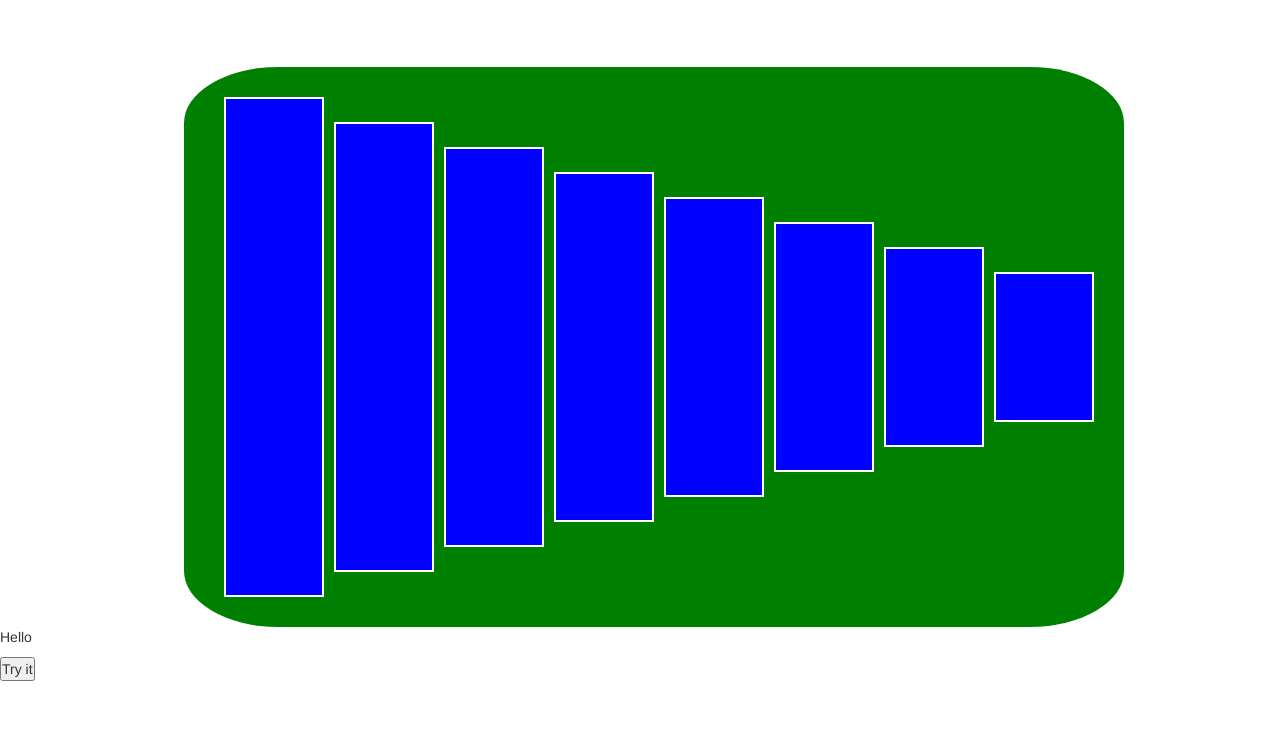
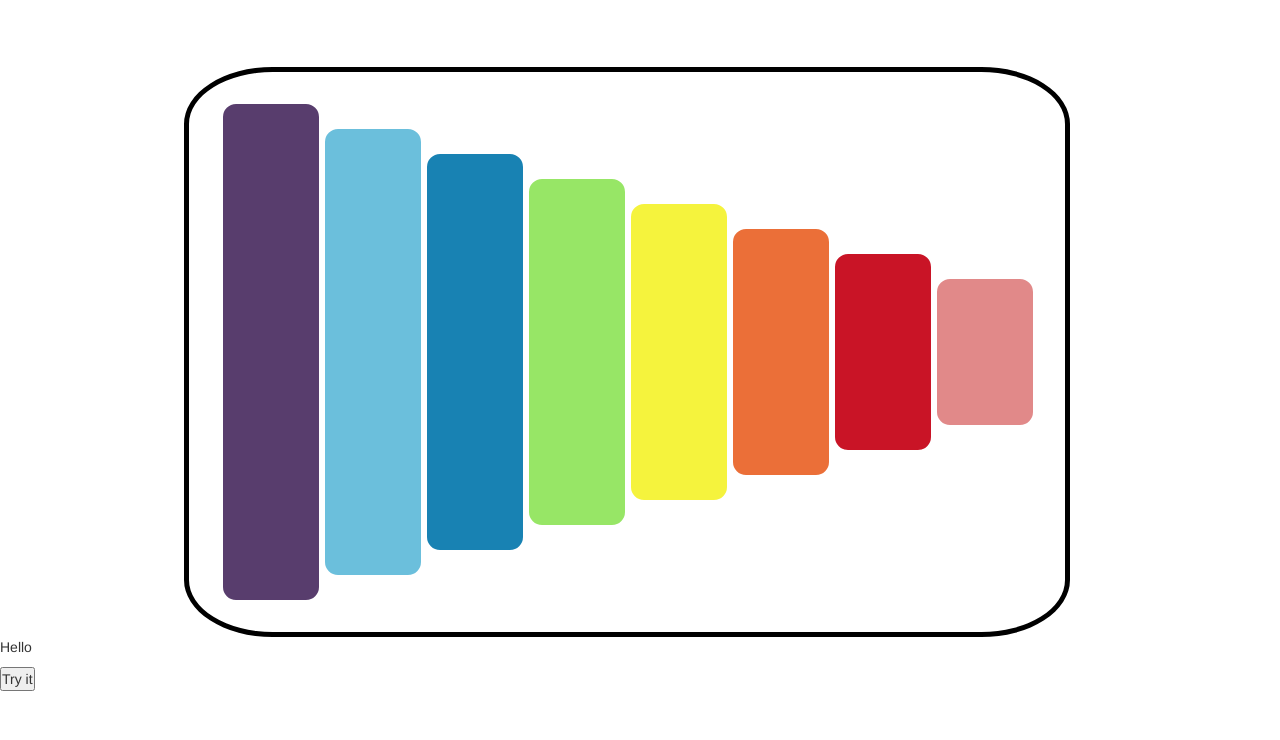
Before and after one commit to chrisxjacobi/js-xylophone, a PHP site: page / in a window 1280 px wide. Shown: the part 60-800 px from the top of the page. Run offline with PHP 8.4, Linux system fonts and the light colour scheme.

Commit message:
added color for keys based on web image

```diff
--- a/assets/style.css
+++ b/assets/style.css
@@ -14,8 +14,18 @@ header {
   text-align: center;
 }
 
+.key {
+  border-radius: 15px;
+  margin-left: 2px;
+}
+
+.hole-one {
+
+}
+
 #xylophone {
-  background-color: green;
+  background-color: white;
+  border: 5px solid black;
   padding: 30px;
   margin-left: 10%;
   margin-top: 5%;
@@ -24,72 +34,64 @@ header {
 }
 
 #c-low {
-  background-color: blue;
+  background-color: rgb(88,61,109);
   border: 2px solid white;
   width: 100px;
   height: 500px;
-  margin-left: 10px;
 }
 
 #d {
-  background-color: blue;
+  background-color: rgb(107,191,220);
   border: 2px solid white;
   width: 100px;
   height: 450px;
-  margin-left: 10px;
   margin-top: 25px;
 }
 
 #e {
-  background-color: blue;
+  background-color: rgb(24,130,179);
   border: 2px solid white;
   width: 100px;
   height: 400px;
-  margin-left: 10px;
   margin-top: 50px;
 }
 
 #f {
-  background-color: blue;
+  background-color: rgb(151, 230, 102);
   border: 2px solid white;
   width: 100px;
   height: 350px;
-  margin-left: 10px;
   margin-top: 75px;
 }
 
 #g {
-  background-color: blue;
+  background-color: rgb(245, 243, 61);
   border: 2px solid white;
   width: 100px;
   height: 300px;
-  margin-left: 10px;
   margin-top: 100px;
 }
 
 #a {
-  background-color: blue;
+  background-color: rgb(235, 111, 56);
   border: 2px solid white;
   width: 100px;
   height: 250px;
-  margin-left: 10px;
   margin-top: 125px;
 }
 
 #b {
-  background-color: blue;
+  background-color: rgb(201,20,38);
   border: 2px solid white;
   width: 100px;
   height: 200px;
-  margin-left: 10px;
   margin-top: 150px;
 }
 
 #c-high {
-  background-color: blue;
+  background-color: rgb(225,137,137);
   border: 2px solid white;
   width: 100px;
   height: 150px;
-  margin-left: 10px;
   margin-top: 175px;
 }
--- a/index.html
+++ b/index.html
@@ -15,14 +15,17 @@
     <div class="row">
 
         <div id="xylophone">
-      <div id="c-low"></div>
-      <div id="d"></div>
-      <div id="e"></div>
-      <div id="f"></div>
-      <div id="g"></div>
-      <div id="a"></div>
-      <div id="b"></div>
-      <div id="c-high"></div>
+            <div id="c-low" class="key">
+                <div class="hole-one"></div>
+                <div class="hole-2"></div>
+            </div>
+            <div id="d" class="key"></div>
+            <div id="e" class="key"></div>
+            <div id="f" class="key"></div>
+            <div id="g" class="key"></div>
+            <div id="a" class="key"></div>
+            <div id="b" class="key"></div>
+            <div id="c-high" class="key"></div>
         </div>
 
     </div>
```
Lines whose indentation alone changed are shown as unchanged.
